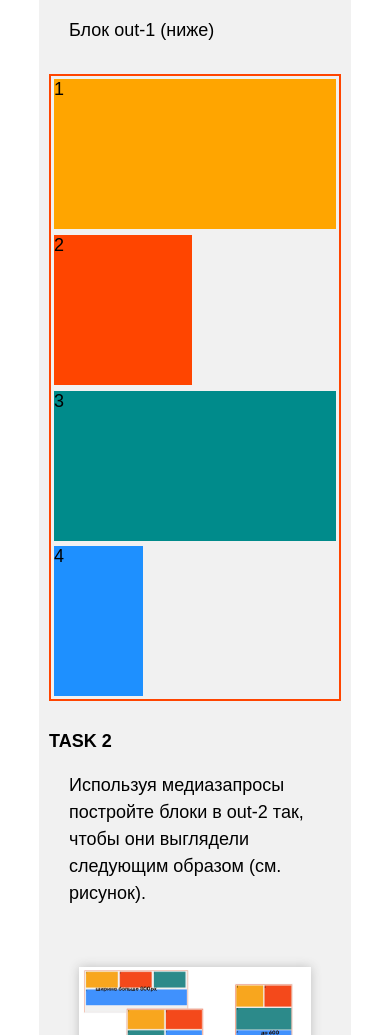
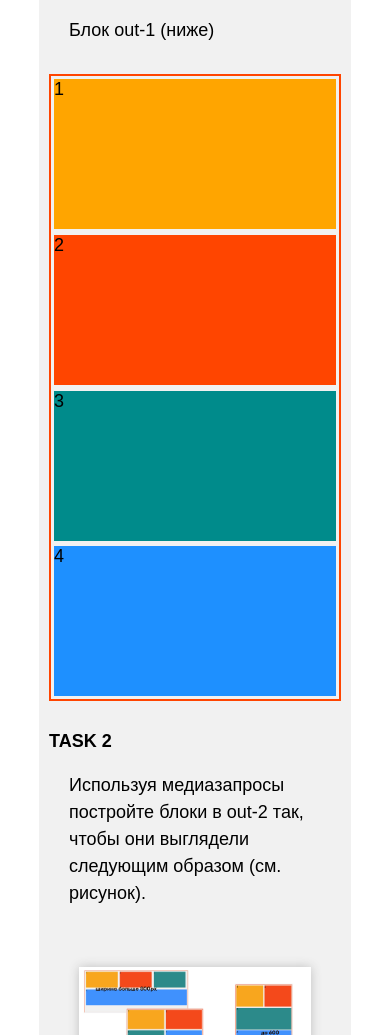
Before and after one commit to Mal1ck996/HTML_CSS, a plain HTML site: page 011/app/unit_11.html in a window 390 px wide. Shown: the part 709-1744 px from the top of the page. Drawn offline with Linux system fonts and the light colour scheme.

Commit message:
Day 5 fix

```diff
--- a/011/app/css/unit_11.css
+++ b/011/app/css/unit_11.css
@@ -109,24 +109,24 @@ p {
 
 /* ================ task 1 ========================= */
 
-.out-1 .block-1, .block-2, .block-3, .block-4 {
+.out-1 .block-1, .out-1 .block-2, .out-1 .block-3, .out-1 .block-4 {
     width: 23%;
     float: left;
 }
 
 @media (max-width: 800px) {
 
-    .out-1 .block-1, .block-2{
+    .out-1 .block-1, .out-1 .block-2{
         width: 48%;
     }
 
-    .out-1 .block-3, .block-4{
+    .out-1 .block-3, .out-1 .block-4{
         width: 48%;
     }
 }
 
 @media (max-width: 600px) {
-    .out-1 .block-1, .block-2, .block-4 {
+    .out-1 .block-1, .out-1 .block-2, .out-1 .block-4 {
         width: 98%;
     }
 
@@ -137,7 +137,7 @@ p {
 
 /* ================ task 2 ========================= */
 
-.out-2 .block-1, .block-2, .block-3{
+.out-2 .block-1, .out-2 .block-2, .out-2 .block-3{
     width: 31%;
     float: left;
 }
@@ -149,7 +149,7 @@ p {
 
 @media (max-width: 800px) {
 
-    .out-2 .block-1, .block-2{
+    .out-2 .block-1, .out-2 .block-2{
         width: 48%;
     }
 
@@ -163,7 +163,7 @@ p {
 }
 
 @media (max-width:600px) {
-    .out-2 .block-1, .block-2 {
+    .out-2 .block-1, .out-2 .block-2 {
         width: 48%;
     }
 
@@ -183,13 +183,13 @@ p {
     float: left;
 }
 
-.out-3 .block-2, .block-3, .block-4 {
+.out-3 .block-2, .out-3 .block-3, .out-3 .block-4 {
     width: 31%;
     float: left;
 }
 
 @media (max-width:800px) {
-    .out-3 .block-2, .block-3 {
+    .out-3 .block-2, .out-3 .block-3 {
         width: 48%;
     }
 
```
